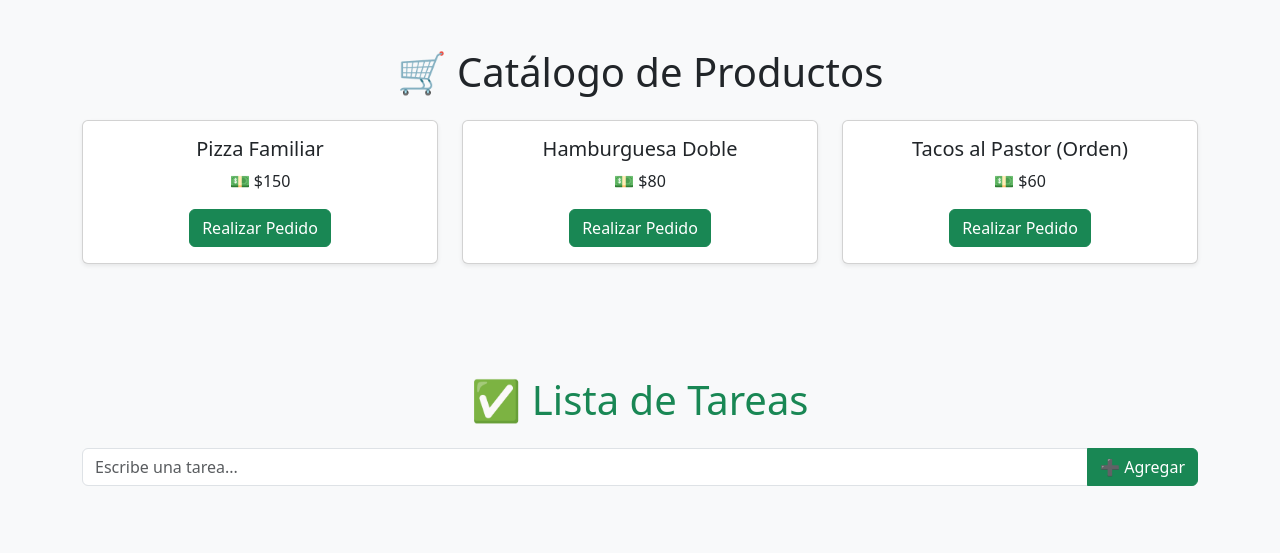
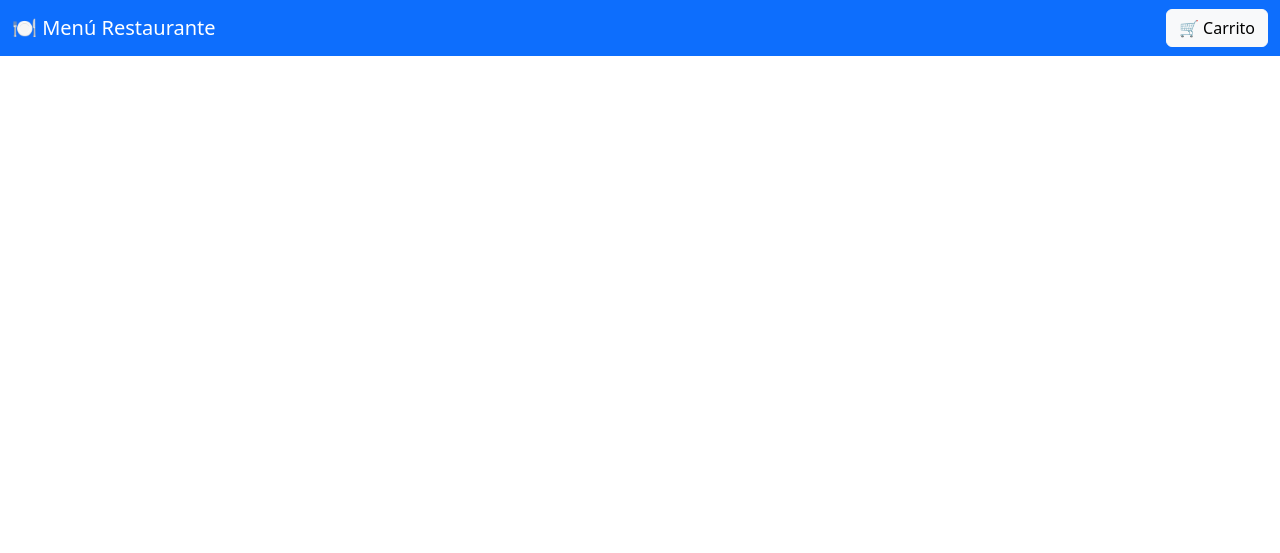
Before and after one commit to FranciscoVillacosta/Codixs, a plain HTML site: page index.html in a window 1280 px wide. Drawn offline with nearby package versions, Linux system fonts and the light colour scheme.

Commit message:
Update index.html

```diff
--- a/index.html
+++ b/index.html
@@ -3,77 +3,24 @@
 <head>
   <meta charset="UTF-8">
   <meta name="viewport" content="width=device-width, initial-scale=1.0">
-  <title>Tienda PWA</title>
-  <link href="https://cdn.jsdelivr.net/npm/bootstrap@5.3.3/dist/css/bootstrap.min.css" rel="stylesheet">
+  <title>Menú Restaurante</title>
+  <link href="https://cdn.jsdelivr.net/npm/bootstrap@5.3.2/dist/css/bootstrap.min.css" rel="stylesheet">
+  <link rel="stylesheet" href="style.css">
+  <link rel="manifest" href="manifest.json">
 </head>
-<body class="bg-light">
+<body>
+<nav class="navbar navbar-expand-lg navbar-dark bg-primary">
+  <div class="container-fluid">
+    <a class="navbar-brand" href="#">🍽️ Menú Restaurante</a>
+    <a class="btn btn-light" href="carrito.html">🛒 Carrito</a>
+  </div>
+</nav>
 
-  <div class="container py-5">
-    <h1 class="text-center mb-4">🛒 Catálogo de Productos</h1>
-    <div class="row" id="productos"></div>
-  </div>
+<div class="container mt-4" id="menu">
+  <!-- Productos se cargan aquí desde app.js -->
+</div>
 
-  <script>
-    // Número de WhatsApp (ejemplo: México con +52)
-    const WHATSAPP = "528771288865";
-
-    // Productos de ejemplo
-    const productos = [
-      { id: 1, nombre: "Pizza Familiar", precio: 150 },
-      { id: 2, nombre: "Hamburguesa Doble", precio: 80 },
-      { id: 3, nombre: "Tacos al Pastor (Orden)", precio: 60 }
-    ];
-
-    const contenedor = document.getElementById("productos");
-
-    productos.forEach(prod => {
-      const col = document.createElement("div");
-      col.className = "col-md-4 mb-3";
-
-      col.innerHTML = `
-        <div class="card shadow-sm h-100">
-          <div class="card-body text-center">
-            <h5 class="card-title">${prod.nombre}</h5>
-            <p class="card-text">💵 $${prod.precio}</p>
-            <a href="https://wa.me/${WHATSAPP}?text=Hola,%20quiero%20pedir:%20${encodeURIComponent(prod.nombre)}%20por%20$${prod.precio}"
-               class="btn btn-success" target="_blank">
-              Realizar Pedido
-            </a>
-          </div>
-        </div>
-      `;
-      contenedor.appendChild(col);
-    });
-  </script>
-
+<script src="https://cdn.jsdelivr.net/npm/bootstrap@5.3.2/dist/js/bootstrap.bundle.min.js"></script>
+<script src="app.js"></script>
 </body>
 </html>
-<!DOCTYPE html>
-<html lang="es">
-<head>
-  <meta charset="UTF-8">
-  <meta name="viewport" content="width=device-width, initial-scale=1.0">
-  <title>Mi To-Do PWA</title>
-  <link rel="manifest" href="manifest.json">
-
-  <!-- Bootstrap -->
-  <link href="https://cdn.jsdelivr.net/npm/bootstrap@5.3.3/dist/css/bootstrap.min.css" rel="stylesheet">
-
-  <link rel="stylesheet" href="style.css">
-</head>
-<body class="bg-light">
-  <div class="container py-5">
-    <h1 class="text-center text-success mb-4">✅ Lista de Tareas</h1>
-
-    <div class="input-group mb-3">
-      <input type="text" id="taskInput" class="form-control" placeholder="Escribe una tarea...">
-      <button class="btn btn-success" onclick="addTask()">➕ Agregar</button>
-    </div>
-
-    <ul id="taskList" class="list-group"></ul>
-  </div>
-
-  <script src="app.js"></script>
-  <script src="https://cdn.jsdelivr.net/npm/bootstrap@5.3.3/dist/js/bootstrap.bundle.min.js"></script>
-</body>
-</html>
```
